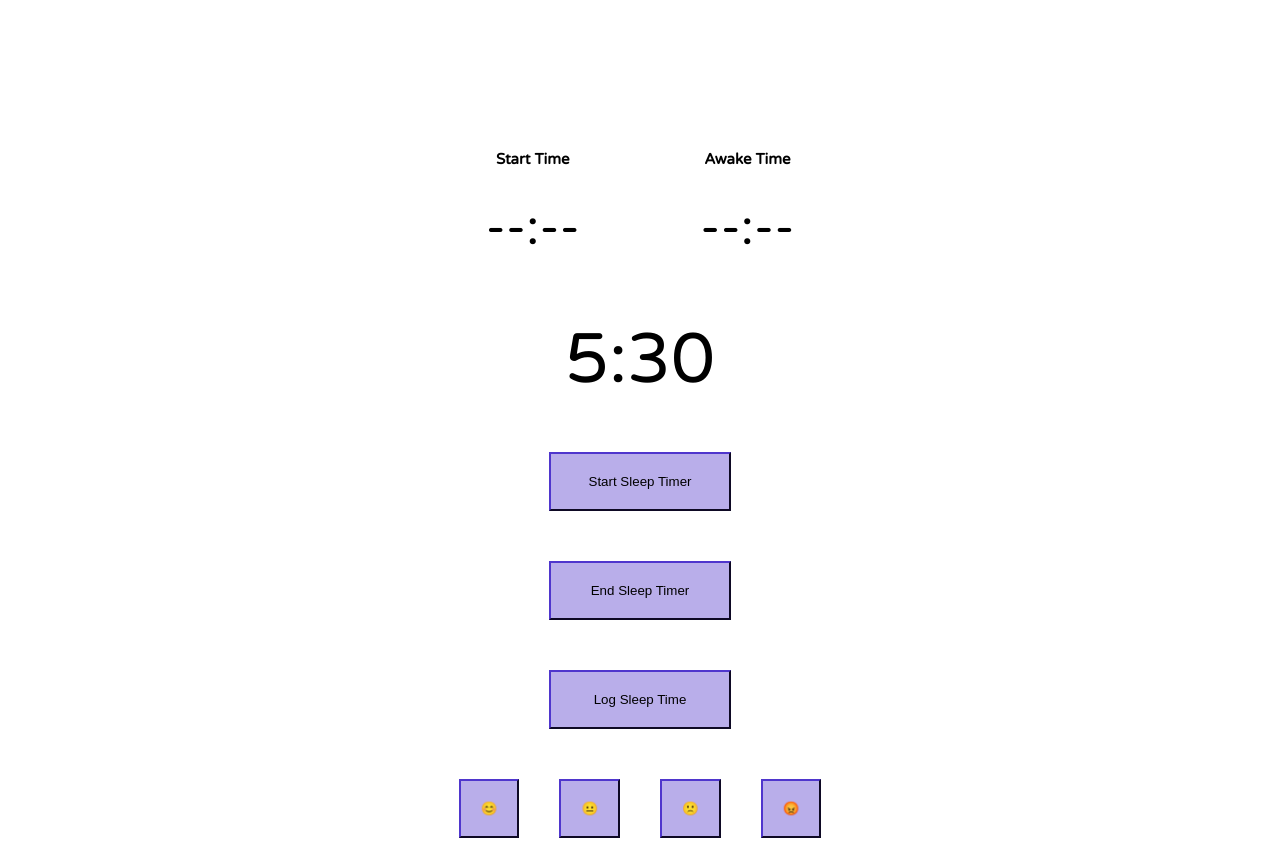
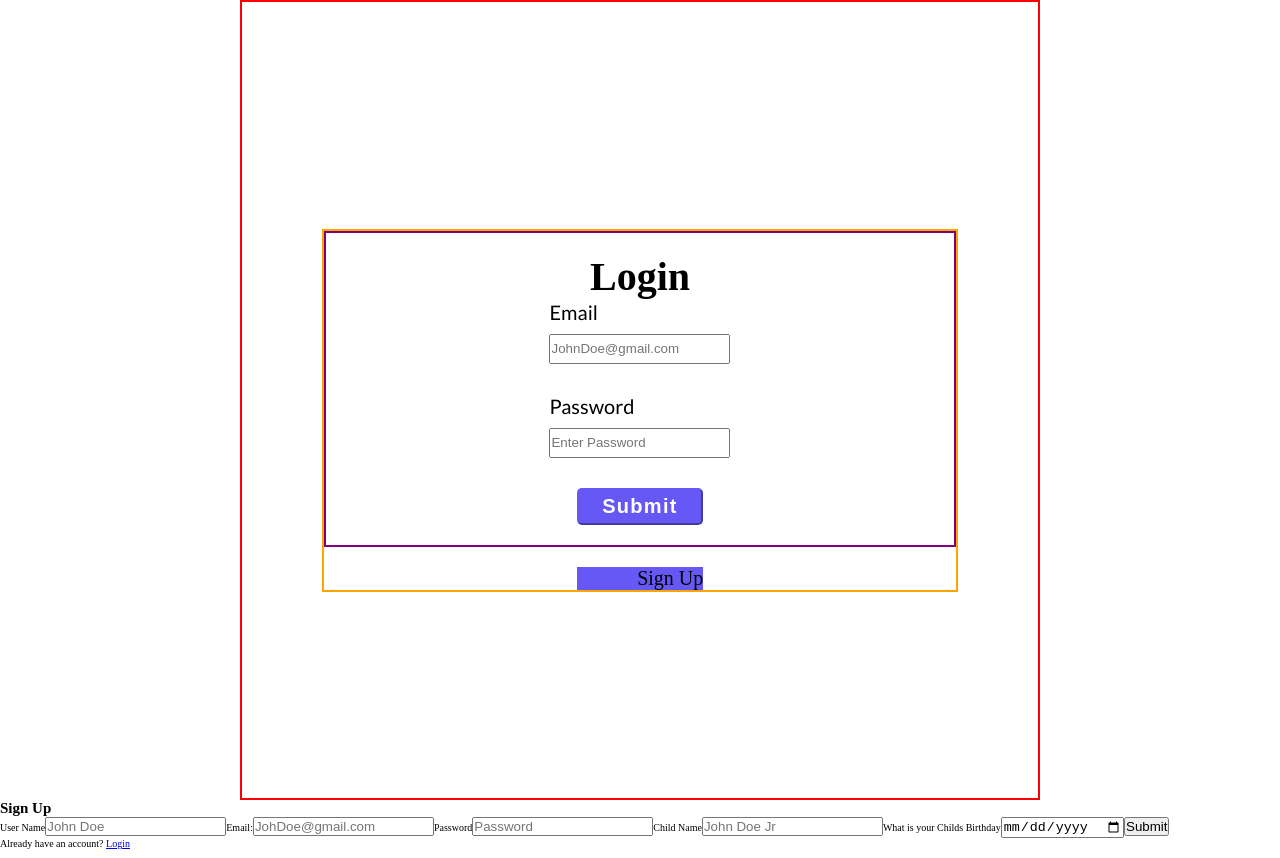
Before and after one commit to lambda-build-week-sleep-tracker/FE-Sleep-Tracker, a React (Create React App) app: page / in a window 1280 px wide. Built offline with nearby package versions, Linux system fonts and the light colour scheme.

Commit message:
Started form styling

```diff
--- a/public/index.html
+++ b/public/index.html
@@ -10,7 +10,11 @@
       name="description"
       content="Web site created using create-react-app"
     />
-    <link rel="apple-touch-icon" href="logo192.png" />
+		<link rel="apple-touch-icon" href="logo192.png" />
+		<link
+      href="https://fonts.googleapis.com/css?family=Lato:400,700%7CNunito:300,400%7CVarela+Round&display=swap"
+      rel="stylesheet"
+    />
     <!--
       manifest.json provides metadata used when your web app is installed on a
       user's mobile device or desktop. See https://developers.google.com/web/fundamentals/web-app-manifest/
--- a/src/App.js
+++ b/src/App.js
@@ -22,7 +22,9 @@ function App() {
       <Route path='/signup' component={SignUpForm} />
       <PrivateRoute path='/home' component={Home} />
       <PrivateRoute path='/sleeplog' component={SleepLog} /> */}
-      <Clock/>
+			{/* <Clock/> */}
+			<LoginForm />
+			<SignUpForm />
     </div>
   );
 }
--- a/src/components/LoginForm/LoginForm.jsx
+++ b/src/components/LoginForm/LoginForm.jsx
@@ -4,16 +4,16 @@ import { withFormik, Form, Field} from 'formik'
 import * as Yup from 'yup'
 import { Link } from 'react-router-dom';
 // Importing Styles
-// import './loginForm.scss'
+import './loginForm.scss'
 
 
 function LoginForm({ errors, touched, values }) {
 
 	return(
 		<div className="login-container">
-			<h2>Login</h2>
 			<div className="form-container">
-				<Form>
+				<Form className="formik-form">
+					<h2>Login</h2>
 					{/* User Name Input */}
 					<label>
 						Email
@@ -30,8 +30,8 @@ function LoginForm({ errors, touched, values }) {
 
 					<button type="submit">Submit</button>
 				</Form>
+				<Link className="signUp" to='/signup'>Sign Up</Link>
 			</div>
-			<Link to='/signup'>Sign Up</Link>
 		</div>
 	)
 }
--- a/src/components/LoginForm/loginForm.scss
+++ b/src/components/LoginForm/loginForm.scss
@@ -1,3 +1,79 @@
 .login-container{
 	border: 2px solid red;
+	width: 80rem;
+	margin: 0 auto;
+	padding-top: 2rem;
+	height: 100vh;
+	display: flex;
+	align-items: center;
+
+	.form-container{
+		border: 2px solid orange;
+		width: 80%;
+		margin: 0 auto;
+
+		.formik-form{
+			border: 2px solid purple;
+			display: flex;
+			flex-direction: column;
+			align-items: center;
+			padding: 2rem 0;
+
+			h2{
+				font-size: 4rem;
+				text-align: center;
+			}
+
+			label{
+				display: flex;
+				flex-direction: column;
+				margin-bottom: 2rem;
+				font-size: 2rem;
+				font-family: "Lato";
+
+				input{
+					height: 3rem;
+					margin: 1rem 0;
+				}
+
+				p{
+					text-transform: capitalize;
+					font-family: "Lato";
+					font-weight: bold;
+					color: #721C24;
+				}
+			}
+
+			button{
+				padding: .5rem .3rem;
+				width: 20%;
+				border-radius: 5px;
+				background-color: #6558F5;
+				border-color: #6558F5;
+				color: white;
+				font-size: 2rem;
+				letter-spacing: 1.3px;
+				transition: .7s;
+				font-weight: bold;
+				&:hover{
+					color: #6558F5;
+					background-color: white;
+					transition: .7s;
+				}
+			}
+		}
+
+		.signUp{
+			text-align: right;
+			display: block;
+			font-size: 2rem;
+			text-decoration: none;
+			color: black;
+			background: #6558F5;
+			width: 20%;
+			margin: 0 auto;
+			margin-top: 2rem;
+		}
+
+	}
 }
--- a/src/components/clock/Clock.scss
+++ b/src/components/clock/Clock.scss
@@ -1,23 +1,23 @@
-div {
-    display: flex;
-    flex-direction: column;
-    align-items: center;
-    margin-top: 3rem;
-    font-family: 'Varela Round', sans-serif;
-    p{
-        display: flex;
-        text-align: center;
-        font-size: 5rem;
-    }
-}
+// div {
+//     display: flex;
+//     flex-direction: column;
+//     align-items: center;
+//     margin-top: 3rem;
+//     font-family: 'Varela Round', sans-serif;
+//     p{
+//         display: flex;
+//         text-align: center;
+//         font-size: 5rem;
+//     }
+// }
 
-button{
-    width: 45%;
-    margin-top: 5rem;
-    padding: 2rem;
-    background-color: #b9aeea;
-    border-color: #2F2079
-}
+// button{
+//     width: 45%;
+//     margin-top: 5rem;
+//     padding: 2rem;
+//     background-color: #b9aeea;
+//     border-color: #2F2079
+// }
 
 .Row{
     display: flex;
```
